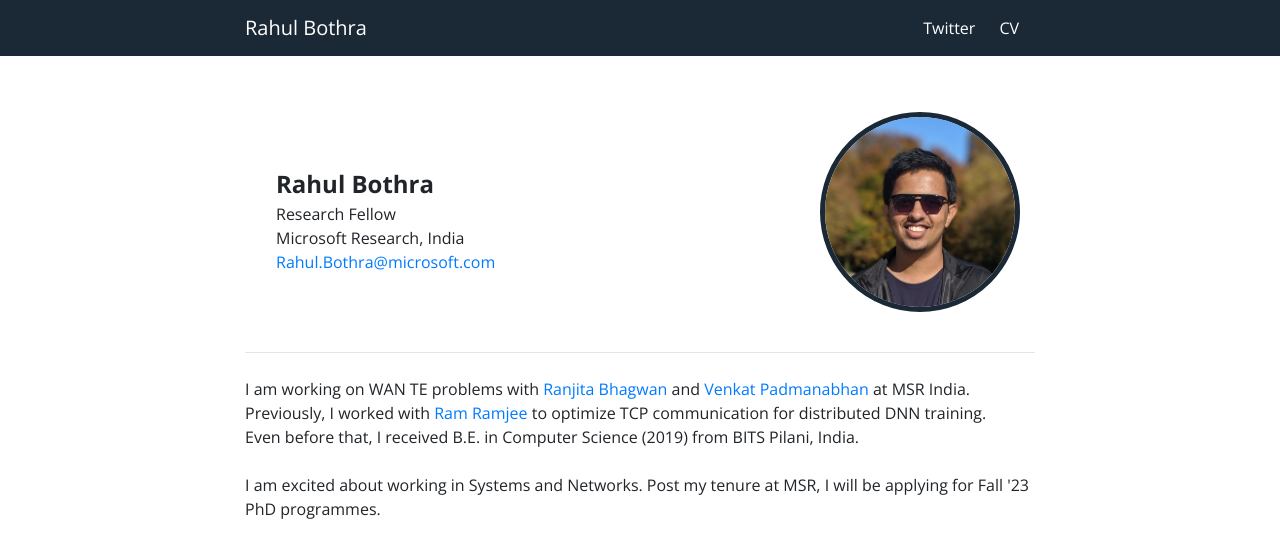
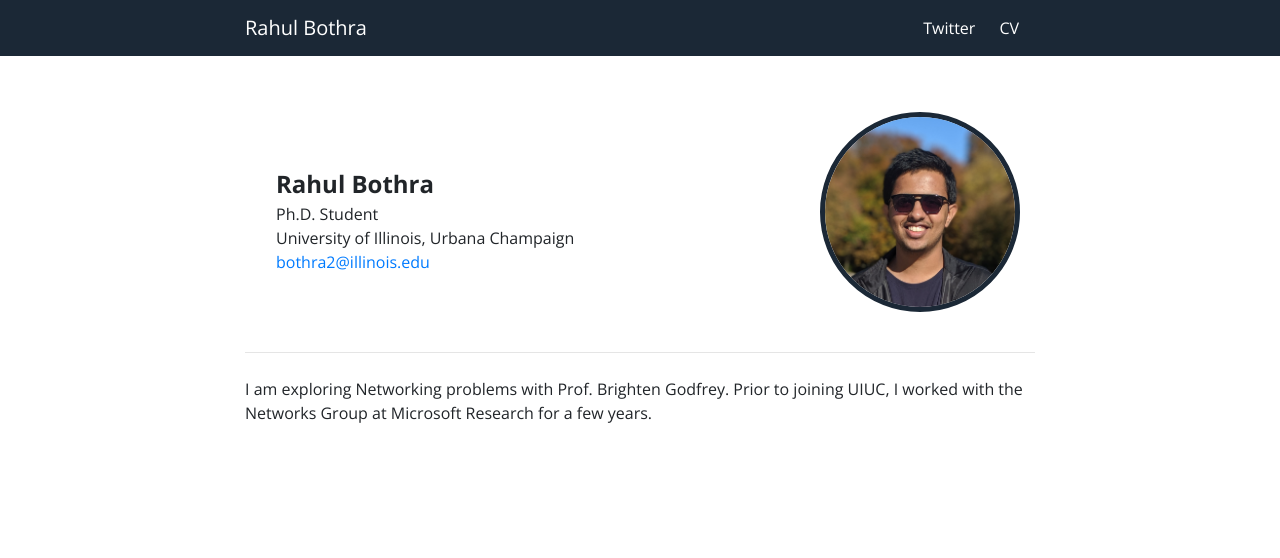
Before and after one commit to rhl-bthr/rhl-bthr.github.io, a Jekyll site: the page built from index.html, in a window 1280 px wide. Shown: the top 558 px of the page. Built offline with Jekyll 4.4.1, drawn with Linux system fonts in a browser that asks for light colours.

Commit message:
update profile

```diff
--- a/index.html
+++ b/index.html
@@ -6,10 +6,10 @@ layout: default
     <div class="col ml-3 align-self-center">
         <strong style="font-size: x-large;">Rahul Bothra</strong><br>
         <span style="font-weight: lighter;">
-            Research Fellow<br>
-            Microsoft Research, India<br>
+            Ph.D. Student<br>
+            University of Illinois, Urbana Champaign<br>
         </span>
-        <a href="mailto:Rahul.Bothra@microsoft.com">Rahul.Bothra@microsoft.com</a>
+        <a href="mailto:bothra2@illinois.edu">bothra2@illinois.edu</a>
     </div>
     <div class="col-md-auto pb-3" style="text-align: center;">
         <img src="assets/profile.jpg" style="max-width: 200px; border-width: 5px; border-style: solid; border-color: #1b2836;" class="rounded-circle">
@@ -19,9 +19,5 @@ layout: default
 {% include section-spacing.html %}
 
 <div class="paragraph">
-    I am working on WAN TE problems with <a href="https://www.microsoft.com/en-us/research/people/bhagwan/">Ranjita Bhagwan</a> and <a href="https://www.microsoft.com/en-us/research/people/padmanab/">Venkat Padmanabhan</a> at MSR India.
-    Previously, I worked with <a href="https://www.microsoft.com/en-us/research/people/ramjee/">Ram Ramjee</a> to optimize TCP communication for distributed DNN training.<br>
-    Even before that, I received B.E. in Computer Science (2019) from BITS Pilani, India.
-    <br><br>
-    I am excited about working in Systems and Networks. Post my tenure at MSR, I will be applying for Fall '23 PhD programmes.
+    I am exploring Networking problems with Prof. Brighten Godfrey. Prior to joining UIUC, I worked with the Networks Group at Microsoft Research for a few years.
 </div>
```
Also changed, not shown: 1 other file.
